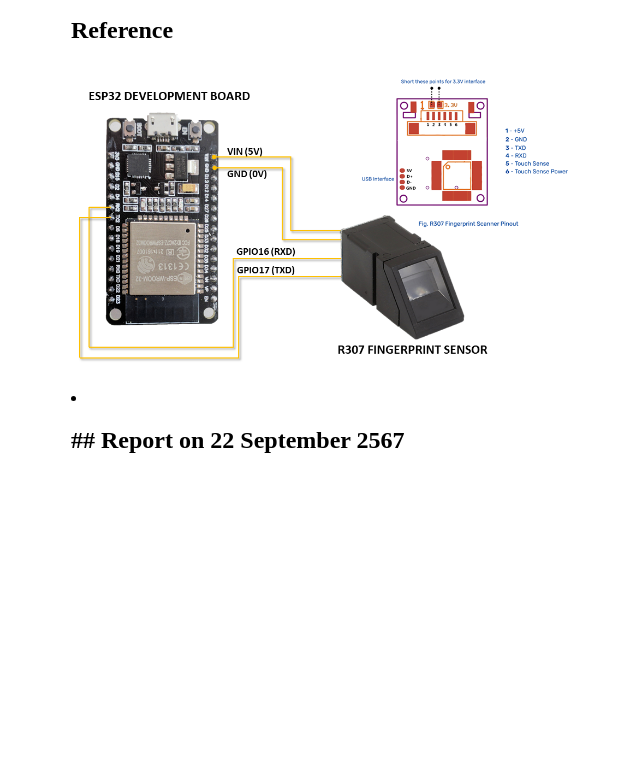
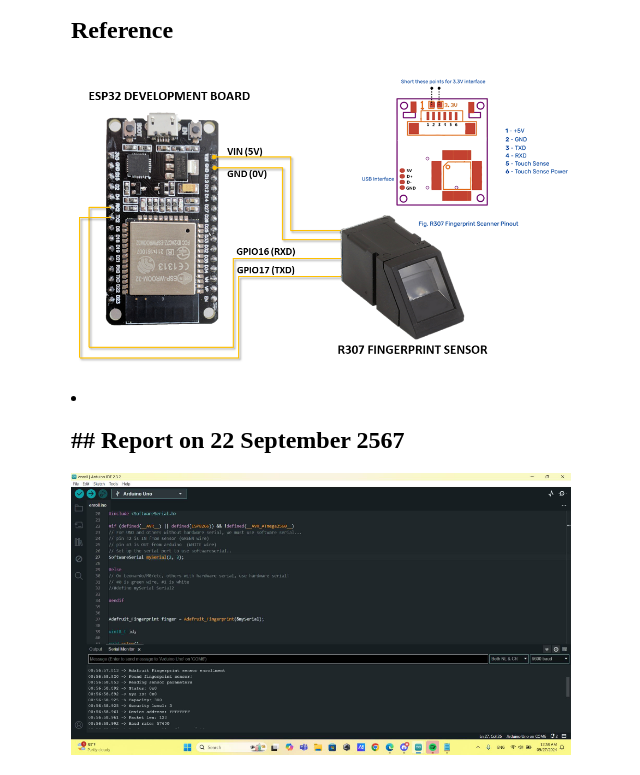
Before and after one commit to tawangimjiz/FingerprintAuthenticatorIntegratedWithHomeAssistant, a plain HTML site: page index.html in a window 1280 px wide. Shown: the part 1016-1791 px from the top of the page, without its empty margins (249-889 px from the left). Before the commit the page ends 1489 px from the top, so only its background shows below. Drawn offline with Linux system fonts and the light colour scheme.

Commit message:
Update index.html

```diff
--- a/index.html
+++ b/index.html
@@ -31,5 +31,7 @@
             </ol><h2 id="Reference" data-id="Reference"><span>Reference</span></h2></div>
             <p><img src="./fingerprintref.png" width="500" alt="image" class="offline-handled error-handled" loading="lazy"></p>
             <li><h2><span>## Report on 22 September 2567</span></h2></li>
+            <p><img src="fingerprintconnect.png" width="500" alt="image" class="offline-handled error-handled" loading="lazy"></p>
+
     </body>
 </html>
```
